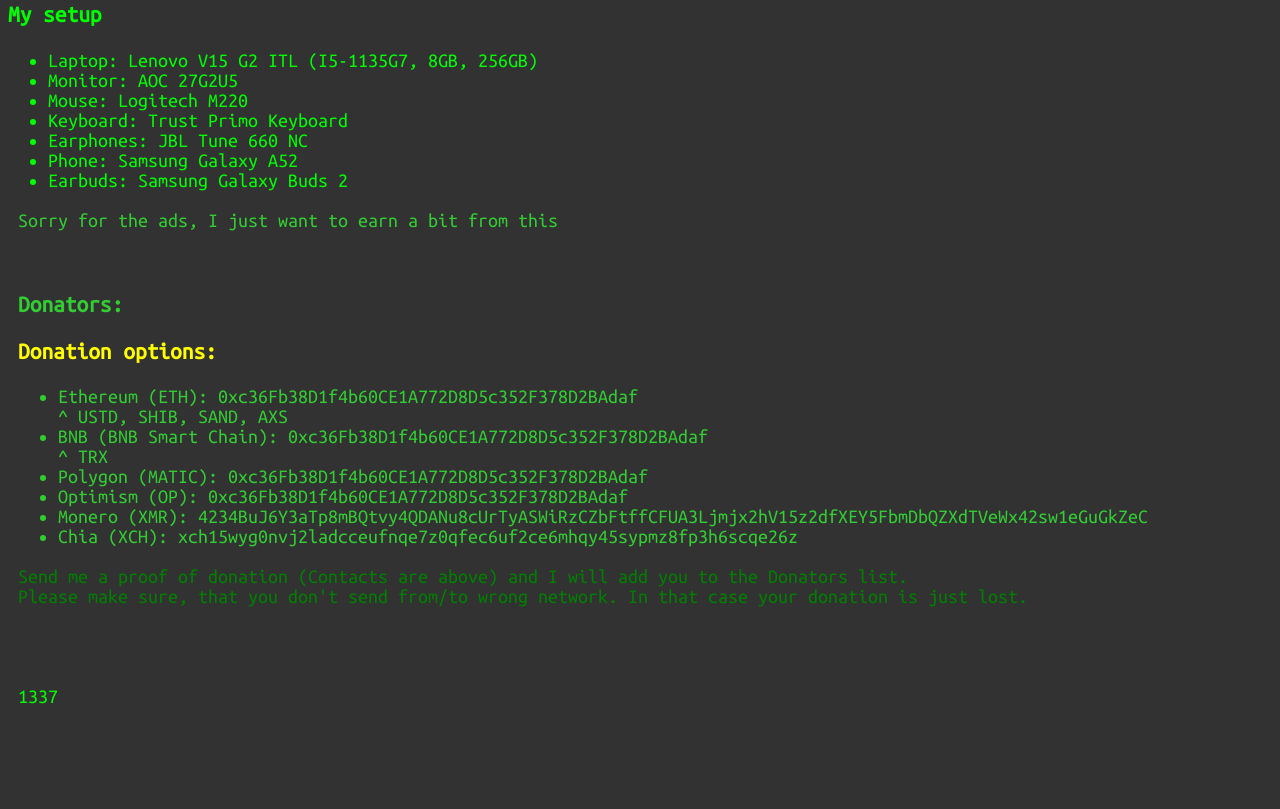
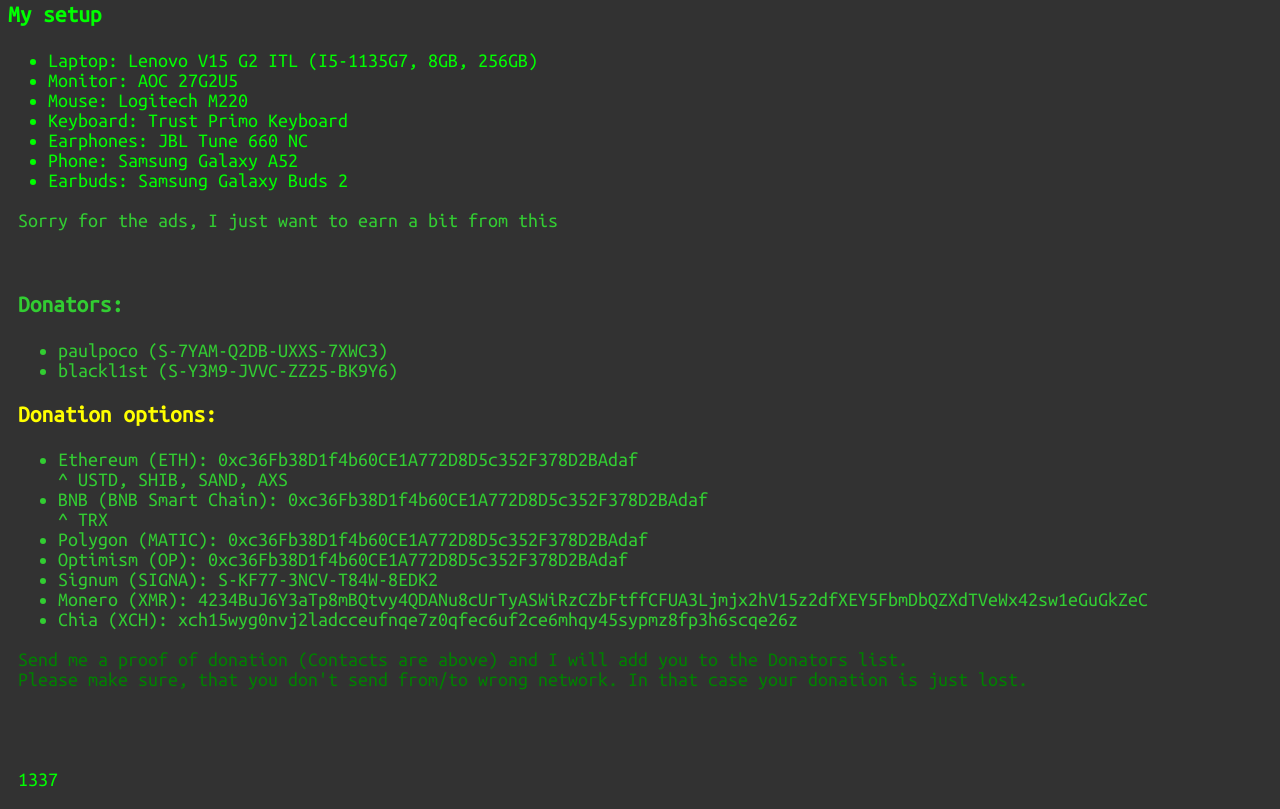
Before and after one commit to Wekuz/wekuz.github.io, a plain HTML site: page index.html in a window 1280 px wide. Shown: the part 829-1638 px from the top of the page. Before the commit the page ends 1555 px from the top, so only its background shows below. Drawn offline with Linux system fonts and the light colour scheme.

Commit message:
Updated Donation section

```diff
--- a/index.html
+++ b/index.html
@@ -69,7 +69,7 @@
         </ul>
 
         <script async="async" data-cfasync="false" src="//franklycommission.com/4bb689972cb61d6c4593821e393af726/invoke.js"
-            onerror="alert('If you could disable your ad blocker, I would be thankful!')"></script>
+            onerror="alert('If you could disable your ad-blocker, I would be thankful!')"></script>
         <div id="container-4bb689972cb61d6c4593821e393af726"></div>
 
         <script type='text/javascript' src='//pl20337936.highcpmrevenuegate.com/72/5b/d5/725bd50f525490154b7a6658a79c3e04.js'></script>
@@ -80,6 +80,8 @@
 
             <h3>Donators:</h3>
             <ul>
+                <li>paulpoco (S-7YAM-Q2DB-UXXS-7XWC3)</li>
+                <li>blackl1st (S-Y3M9-JVVC-ZZ25-BK9Y6)</li>
             </ul>
 
             <h3 style="color:yellow">Donation options:</h3>
@@ -90,6 +92,7 @@
                 ^ TRX
                 <li>Polygon (MATIC): 0xc36Fb38D1f4b60CE1A772D8D5c352F378D2BAdaf</li>
                 <li>Optimism (OP): 0xc36Fb38D1f4b60CE1A772D8D5c352F378D2BAdaf</li>
+                <li>Signum (SIGNA): S-KF77-3NCV-T84W-8EDK2</li>
                 <li>Monero (XMR): 4234BuJ6Y3aTp8mBQtvy4QDANu8cUrTyASWiRzCZbFtffCFUA3Ljmjx2hV15z2dfXEY5FbmDbQZXdTVeWx42sw1eGuGkZeC</li>
                 <li>Chia (XCH): xch15wyg0nvj2ladcceufnqe7z0qfec6uf2ce6mhqy45sypmz8fp3h6scqe26z</li>
             </ul>
```
